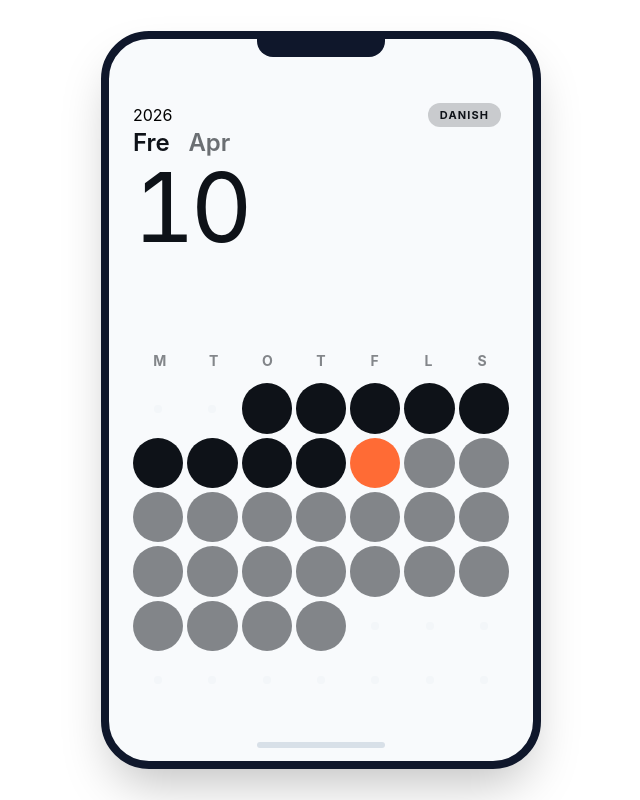
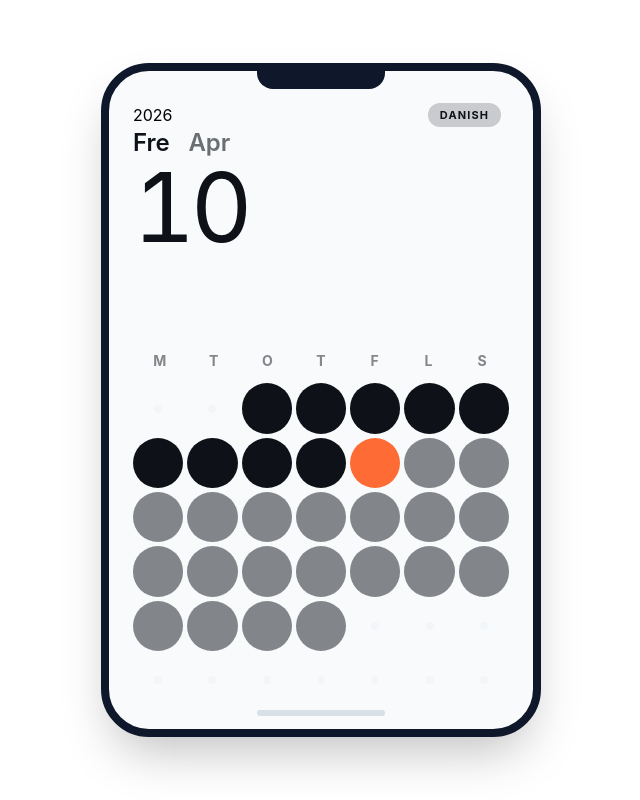
Before and after one commit to markandrevegas/calendar, a Nuxt app: page / in a window 1280 px wide. Shown: the whole page, without its empty margins (319-959 px from the left). Built offline with nearby package versions, Linux system fonts and the light colour scheme.

Commit message:
moer layout

```diff
--- a/app/layouts/default.vue
+++ b/app/layouts/default.vue
@@ -5,7 +5,7 @@
 				<div class="h-6 w-32 rounded-b-2xl bg-slate-900"></div>
 			</div>
 
-			<div class="min-w-0 flex-1 overflow-hidden px-6 py-8">
+			<div class="min-w-0 flex-1 overflow-hidden px-6">
 				<slot></slot>
 			</div>
 
```
